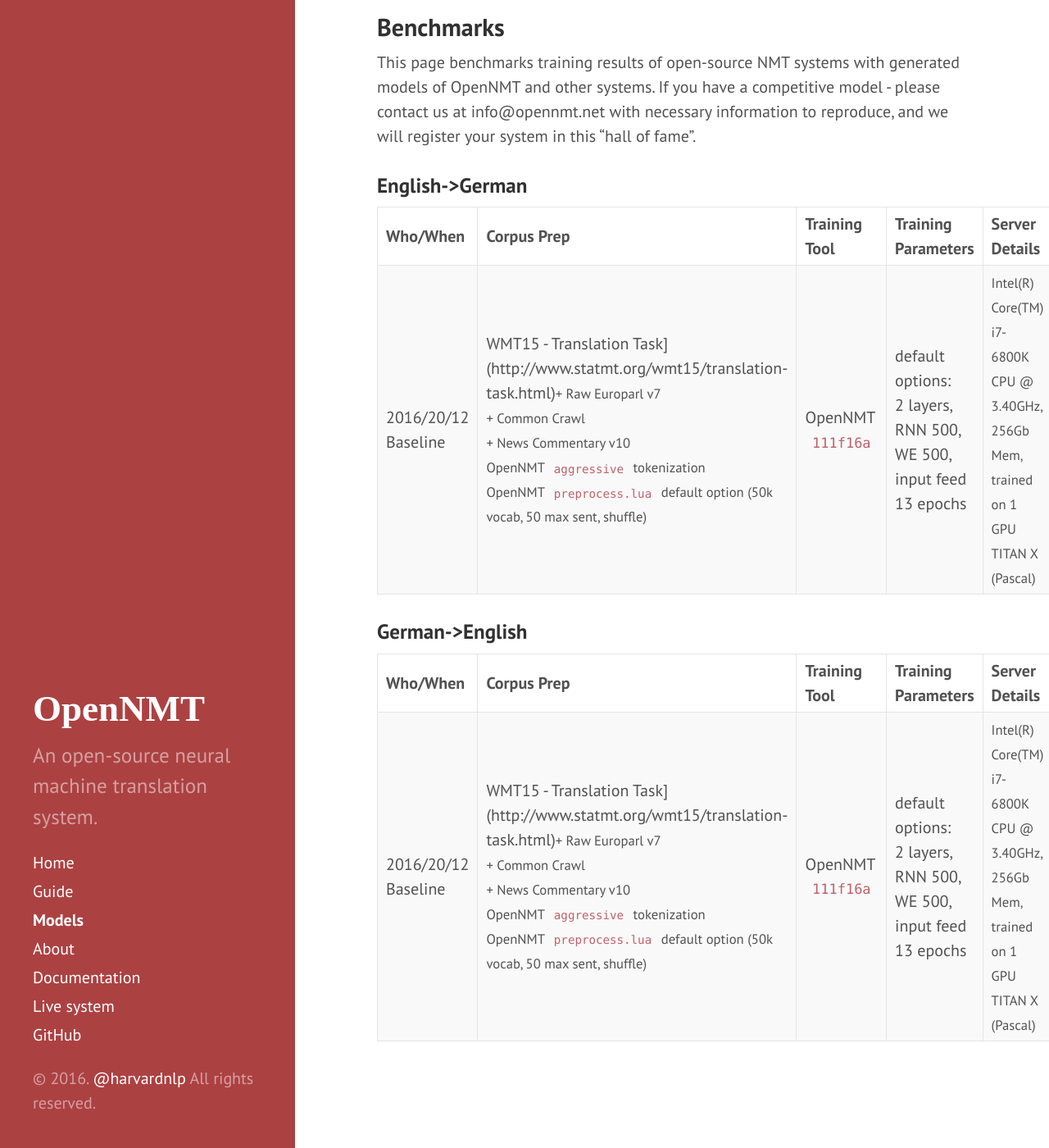
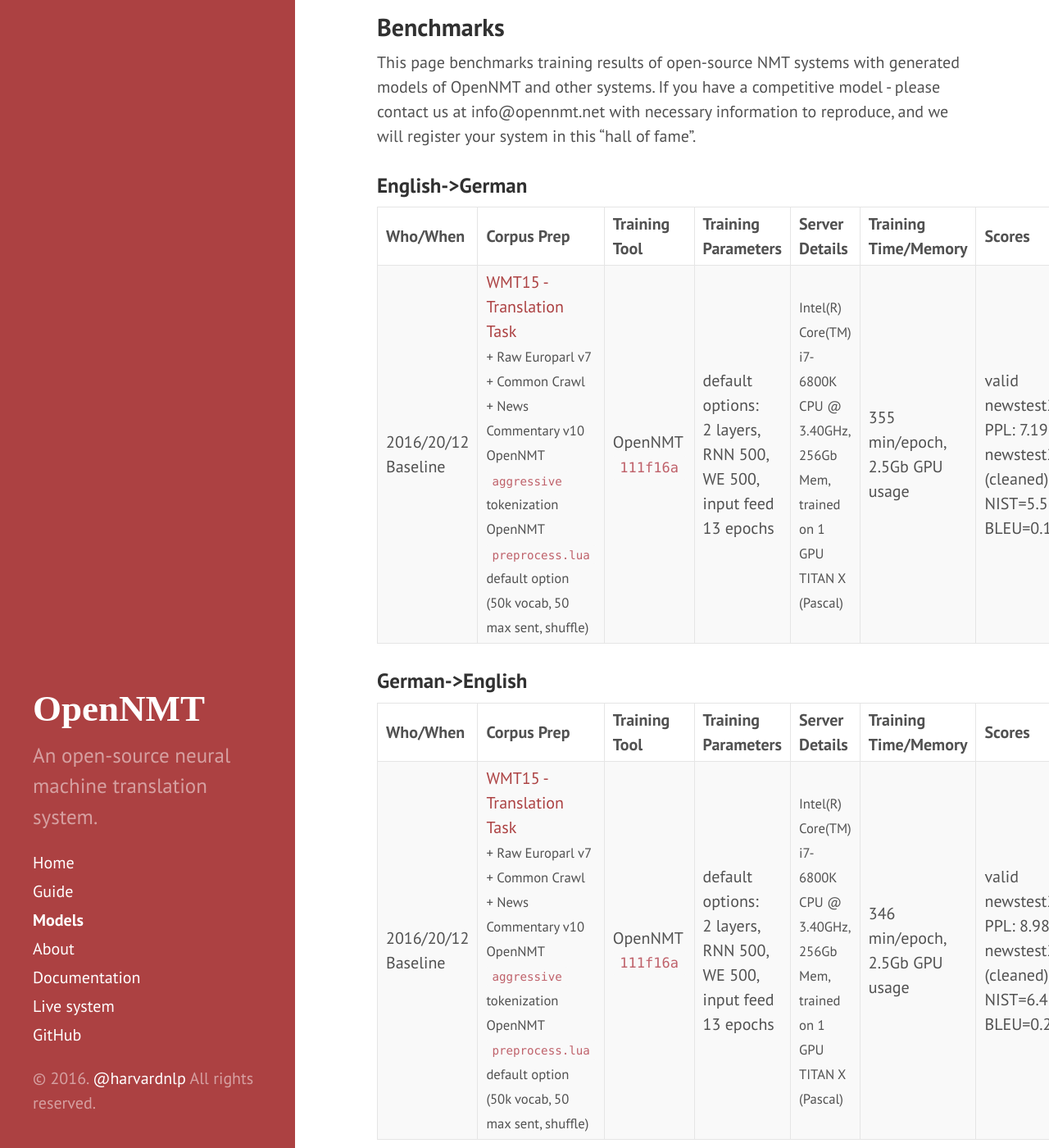
Before and after one commit to OpenNMT/opennmt.github.io, a Jekyll site: the page built from Models.md, in a window 1280 px wide and 1400 px high, scrolled down 444 px. Shown: the whole window at 82% size. Built offline with Jekyll 4.4.1, drawn with Linux system fonts in a browser that asks for light colours.

Commit message:
fix links

```diff
--- a/Models.md
+++ b/Models.md
@@ -27,10 +27,10 @@ If you have a competitive model - please contact us at info@opennmt.net with nec
 
 | Who/When      | Corpus Prep     | Training Tool | Training Parameters | Server Details | Training Time/Memory | Scores | Model |
 |:------------- |:--------------- |:-------------|:-------------------|:---------------|:-------------|:------|:-----|
-| 2016/20/12<br>Baseline | WMT15 - Translation Task](http://www.statmt.org/wmt15/translation-task.html)<small>+ Raw Europarl v7<br>+ Common Crawl<br>+ News Commentary v10<br>OpenNMT `aggressive` tokenization<br>OpenNMT `preprocess.lua` default option (50k vocab, 50 max sent, shuffle) | OpenNMT `111f16a` | default options:<br>2 layers, RNN 500, WE 500, input feed<br>13 epochs | <small>Intel(R) Core(TM) i7-6800K CPU @ 3.40GHz, 256Gb Mem, trained on 1 GPU TITAN X (Pascal) | 355 min/epoch, 2.5Gb GPU usage | valid newstest2013:<br>PPL: 7.19<br>newstest2014 (cleaned):<br>NIST=5.5376<br>BLEU=0.1702 | 692M [here](https://s3.amazonaws.com/opennmt-models/onmt_baseline_wmt15-all.en-de_epoch13_7.19.t7) |
+| 2016/20/12<br>Baseline | [WMT15 - Translation Task](http://www.statmt.org/wmt15/translation-task.html)<br><small>+ Raw Europarl v7<br>+ Common Crawl<br>+ News Commentary v10<br>OpenNMT `aggressive` tokenization<br>OpenNMT `preprocess.lua` default option (50k vocab, 50 max sent, shuffle) | OpenNMT `111f16a` | default options:<br>2 layers, RNN 500, WE 500, input feed<br>13 epochs | <small>Intel(R) Core(TM) i7-6800K CPU @ 3.40GHz, 256Gb Mem, trained on 1 GPU TITAN X (Pascal) | 355 min/epoch, 2.5Gb GPU usage | valid newstest2013:<br>PPL: 7.19<br>newstest2014 (cleaned):<br>NIST=5.5376<br>BLEU=0.1702 | 692M [here](https://s3.amazonaws.com/opennmt-models/onmt_baseline_wmt15-all.en-de_epoch13_7.19.t7) |
 
 ### German->English
 
 | Who/When      | Corpus Prep     | Training Tool | Training Parameters | Server Details | Training Time/Memory | Scores | Model |
 |:------------- |:--------------- |:-------------|:-------------------|:---------------|:-------------|:------|:-----|
-| 2016/20/12<br>Baseline | WMT15 - Translation Task](http://www.statmt.org/wmt15/translation-task.html)<small>+ Raw Europarl v7<br>+ Common Crawl<br>+ News Commentary v10<br>OpenNMT `aggressive` tokenization<br>OpenNMT `preprocess.lua` default option (50k vocab, 50 max sent, shuffle) | OpenNMT `111f16a` | default options:<br>2 layers, RNN 500, WE 500, input feed<br>13 epochs | <small>Intel(R) Core(TM) i7-6800K CPU @ 3.40GHz, 256Gb Mem, trained on 1 GPU TITAN X (Pascal) | 346 min/epoch, 2.5Gb GPU usage | valid newstest2013:<br>PPL: 8.98<br>newstest2014 (cleaned):<br>NIST=6.4531<br>BLEU=0.2067 | 692M [here](https://s3.amazonaws.com/opennmt-models/onmt_baseline_wmt15-all.de-en_epoch13_8.98.t7) |
+| 2016/20/12<br>Baseline | [WMT15 - Translation Task](http://www.statmt.org/wmt15/translation-task.html)<br><small>+ Raw Europarl v7<br>+ Common Crawl<br>+ News Commentary v10<br>OpenNMT `aggressive` tokenization<br>OpenNMT `preprocess.lua` default option (50k vocab, 50 max sent, shuffle) | OpenNMT `111f16a` | default options:<br>2 layers, RNN 500, WE 500, input feed<br>13 epochs | <small>Intel(R) Core(TM) i7-6800K CPU @ 3.40GHz, 256Gb Mem, trained on 1 GPU TITAN X (Pascal) | 346 min/epoch, 2.5Gb GPU usage | valid newstest2013:<br>PPL: 8.98<br>newstest2014 (cleaned):<br>NIST=6.4531<br>BLEU=0.2067 | 692M [here](https://s3.amazonaws.com/opennmt-models/onmt_baseline_wmt15-all.de-en_epoch13_8.98.t7) |
```
